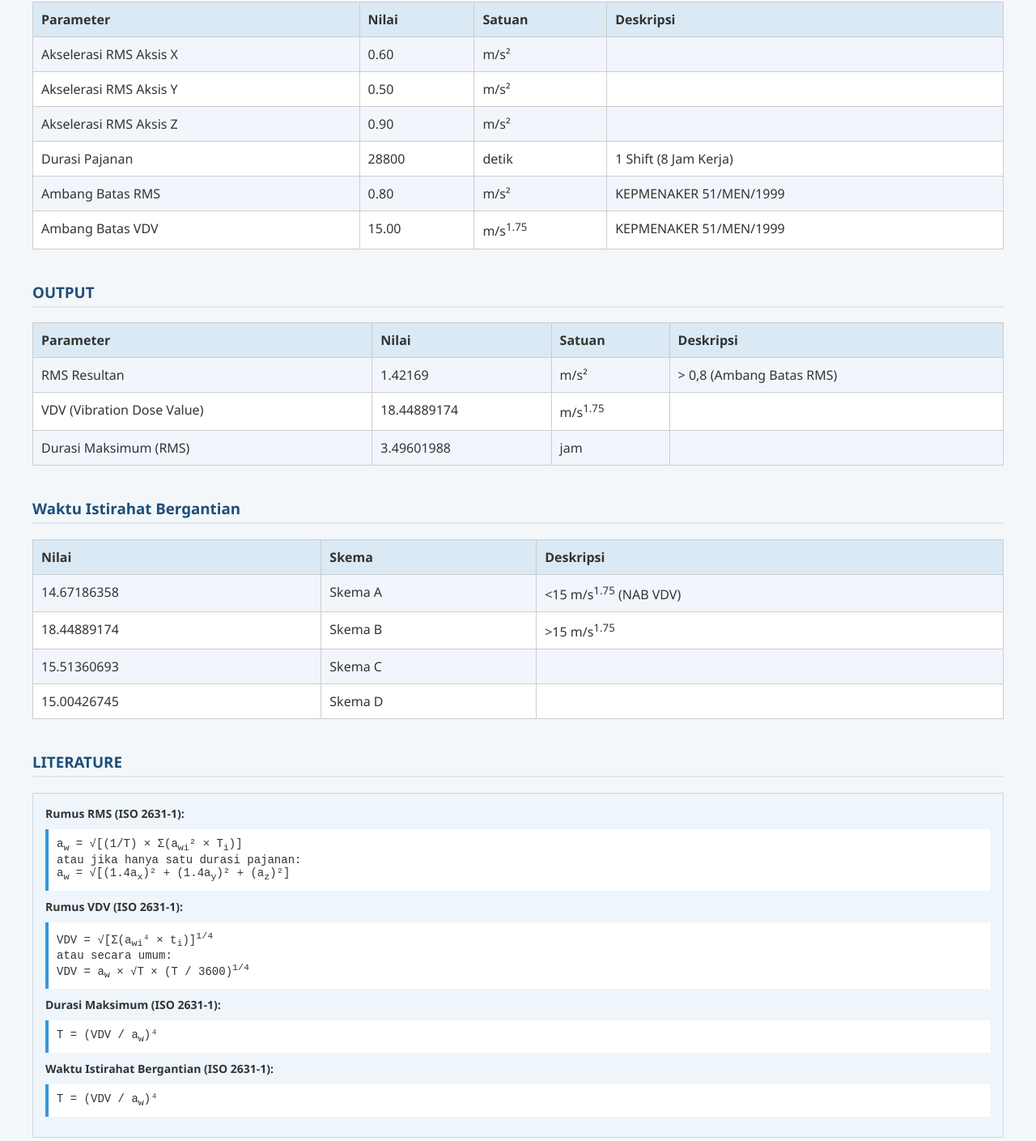
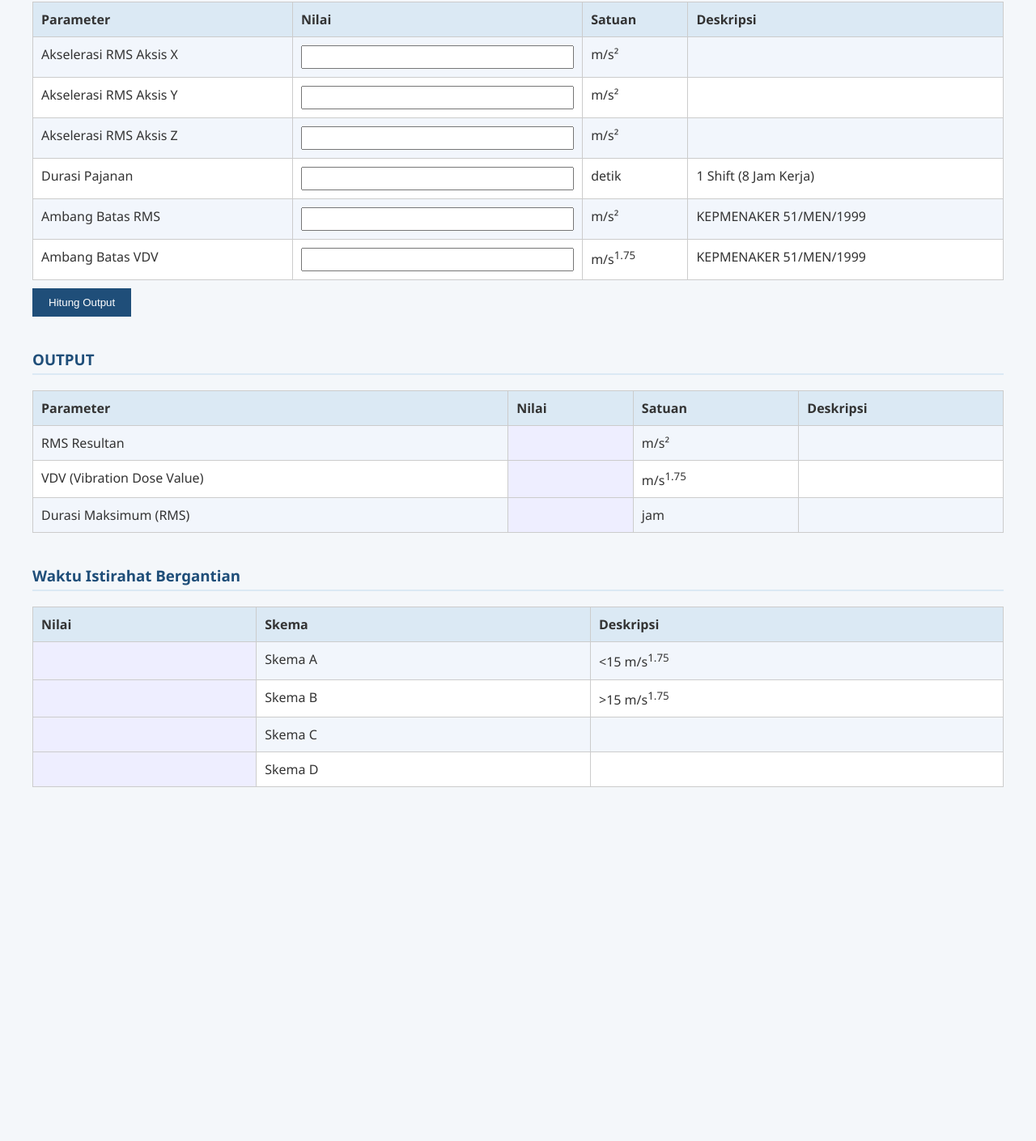
Before and after one commit to mokhamadabrar/sciencepark, a plain HTML site: page test.html in a window 1280 px wide. Shown: the part 169-1578 px from the top of the page at 81% size. After the commit the page ends 1181 px from the top, so only its background shows below. Drawn offline with Linux system fonts and the light colour scheme.

Commit message:
Update test.html

```diff
--- a/test.html
+++ b/test.html
@@ -58,19 +58,28 @@
       background-color: #f2f6fc;
     }
 
-    .literature {
-      background-color: #eef5fb;
-      padding: 15px;
-      border: 1px solid #cbd6e2;
-      font-size: 14px;
+    input[type="number"] {
+      width: 100%;
+      padding: 5px;
+      box-sizing: border-box;
     }
 
-    .formula {
-      font-family: 'Courier New', monospace;
-      background-color: #fff;
-      padding: 10px;
-      margin: 10px 0;
-      border-left: 4px solid #3498db;
+    .output {
+      font-weight: bold;
+      background-color: #eef;
+    }
+
+    button {
+      padding: 10px 20px;
+      background-color: #1f4e79;
+      color: white;
+      border: none;
+      cursor: pointer;
+      margin-top: 10px;
+    }
+
+    button:hover {
+      background-color: #163b5c;
     }
   </style>
 </head>
@@ -85,22 +94,23 @@
     <h3>INPUT</h3>
     <table>
       <tr><th>Parameter</th><th>Nilai</th><th>Satuan</th><th>Deskripsi</th></tr>
-      <tr><td>Akselerasi RMS Aksis X</td><td>0.60</td><td>m/s²</td><td></td></tr>
-      <tr><td>Akselerasi RMS Aksis Y</td><td>0.50</td><td>m/s²</td><td></td></tr>
-      <tr><td>Akselerasi RMS Aksis Z</td><td>0.90</td><td>m/s²</td><td></td></tr>
-      <tr><td>Durasi Pajanan</td><td>28800</td><td>detik</td><td>1 Shift (8 Jam Kerja)</td></tr>
-      <tr><td>Ambang Batas RMS</td><td>0.80</td><td>m/s²</td><td>KEPMENAKER 51/MEN/1999</td></tr>
-      <tr><td>Ambang Batas VDV</td><td>15.00</td><td>m/s<sup>1.75</sup></td><td>KEPMENAKER 51/MEN/1999</td></tr>
+      <tr><td>Akselerasi RMS Aksis X</td><td><input type="number" id="ax" step="0.01"></td><td>m/s²</td><td></td></tr>
+      <tr><td>Akselerasi RMS Aksis Y</td><td><input type="number" id="ay" step="0.01"></td><td>m/s²</td><td></td></tr>
+      <tr><td>Akselerasi RMS Aksis Z</td><td><input type="number" id="az" step="0.01"></td><td>m/s²</td><td></td></tr>
+      <tr><td>Durasi Pajanan</td><td><input type="number" id="durasi" step="1"></td><td>detik</td><td>1 Shift (8 Jam Kerja)</td></tr>
+      <tr><td>Ambang Batas RMS</td><td><input type="number" id="rmsAmbang" step="0.01"></td><td>m/s²</td><td>KEPMENAKER 51/MEN/1999</td></tr>
+      <tr><td>Ambang Batas VDV</td><td><input type="number" id="vdvAmbang" step="0.01"></td><td>m/s<sup>1.75</sup></td><td>KEPMENAKER 51/MEN/1999</td></tr>
     </table>
+    <button onclick="hitung()">Hitung Output</button>
   </div>
 
   <div class="section">
     <h3>OUTPUT</h3>
     <table>
       <tr><th>Parameter</th><th>Nilai</th><th>Satuan</th><th>Deskripsi</th></tr>
-      <tr><td>RMS Resultan</td><td>1.42169</td><td>m/s²</td><td>> 0,8 (Ambang Batas RMS)</td></tr>
-      <tr><td>VDV (Vibration Dose Value)</td><td>18.44889174</td><td>m/s<sup>1.75</sup></td><td></td></tr>
-      <tr><td>Durasi Maksimum (RMS)</td><td>3.49601988</td><td>jam</td><td></td></tr>
+      <tr><td>RMS Resultan</td><td id="rmsResultan" class="output"></td><td>m/s²</td><td></td></tr>
+      <tr><td>VDV (Vibration Dose Value)</td><td id="vdv" class="output"></td><td>m/s<sup>1.75</sup></td><td></td></tr>
+      <tr><td>Durasi Maksimum (RMS)</td><td id="durasiMax" class="output"></td><td>jam</td><td></td></tr>
     </table>
   </div>
 
@@ -108,41 +118,41 @@
     <h3>Waktu Istirahat Bergantian</h3>
     <table>
       <tr><th>Nilai</th><th>Skema</th><th>Deskripsi</th></tr>
-      <tr><td>14.67186358</td><td>Skema A</td><td><15 m/s<sup>1.75</sup> (NAB VDV)</td></tr>
-      <tr><td>18.44889174</td><td>Skema B</td><td>>15 m/s<sup>1.75</sup></td></tr>
-      <tr><td>15.51360693</td><td>Skema C</td><td></td></tr>
-      <tr><td>15.00426745</td><td>Skema D</td><td></td></tr>
+      <tr><td id="skemaA" class="output"></td><td>Skema A</td><td><15 m/s<sup>1.75</sup></td></tr>
+      <tr><td id="skemaB" class="output"></td><td>Skema B</td><td>>15 m/s<sup>1.75</sup></td></tr>
+      <tr><td id="skemaC" class="output"></td><td>Skema C</td><td></td></tr>
+      <tr><td id="skemaD" class="output"></td><td>Skema D</td><td></td></tr>
     </table>
   </div>
 
-  <div class="section">
-    <h3>LITERATURE</h3>
-    <div class="literature">
-      <strong>Rumus RMS (ISO 2631-1):</strong>
-      <div class="formula">
-        a<sub>w</sub> = √[(1/T) × Σ(a<sub>wi</sub>² × T<sub>i</sub>)]<br>
-        atau jika hanya satu durasi pajanan:<br>
-        a<sub>w</sub> = √[(1.4a<sub>x</sub>)² + (1.4a<sub>y</sub>)² + (a<sub>z</sub>)²]
-      </div>
+  <script>
+    function hitung() {
+      const ax = parseFloat(document.getElementById("ax").value) || 0;
+      const ay = parseFloat(document.getElementById("ay").value) || 0;
+      const az = parseFloat(document.getElementById("az").value) || 0;
+      const durasi = parseFloat(document.getElementById("durasi").value) || 0;
+      const rmsAmbang = parseFloat(document.getElementById("rmsAmbang").value) || 0;
+      const vdvAmbang = parseFloat(document.getElementById("vdvAmbang").value) || 0;
 
-      <strong>Rumus VDV (ISO 2631-1):</strong>
-      <div class="formula">
-        VDV = √[Σ(a<sub>wi</sub>⁴ × t<sub>i</sub>)]<sup>1/4</sup><br>
-        atau secara umum:<br>
-        VDV = a<sub>w</sub> × √T × (T / 3600)<sup>1/4</sup>
-      </div>
+      const rmsResultan = Math.sqrt(Math.pow(1.4 * ax, 2) + Math.pow(1.4 * ay, 2) + Math.pow(az, 2));
+      const vdv = rmsResultan * Math.pow(durasi, 0.25);
+      const durasiMax = Math.pow((rmsAmbang / rmsResultan), 4) / 3600;
 
-      <strong>Durasi Maksimum (ISO 2631-1):</strong>
-      <div class="formula">
-        T = (VDV / a<sub>w</sub>)⁴
-      </div>
+      const skemaA = rmsResultan * Math.pow(11520, 0.25);
+      const skemaB = rmsResultan * Math.pow(28800, 0.25);
+      const skemaC = rmsResultan * Math.pow(14400, 0.25);
+      const skemaD = rmsResultan * Math.pow(12600, 0.25);
 
-      <strong>Waktu Istirahat Bergantian (ISO 2631-1):</strong>
-      <div class="formula">
-        T = (VDV / a<sub>w</sub>)⁴
-      </div>
-    </div>
-  </div>
+      document.getElementById("rmsResultan").innerText = rmsResultan.toFixed(5);
+      document.getElementById("vdv").innerText = vdv.toFixed(8);
+      document.getElementById("durasiMax").innerText = durasiMax.toFixed(8);
+
+      document.getElementById("skemaA").innerText = skemaA.toFixed(8);
+      document.getElementById("skemaB").innerText = skemaB.toFixed(8);
+      document.getElementById("skemaC").innerText = skemaC.toFixed(8);
+      document.getElementById("skemaD").innerText = skemaD.toFixed(8);
+    }
+  </script>
 
 </body>
 </html>
```
